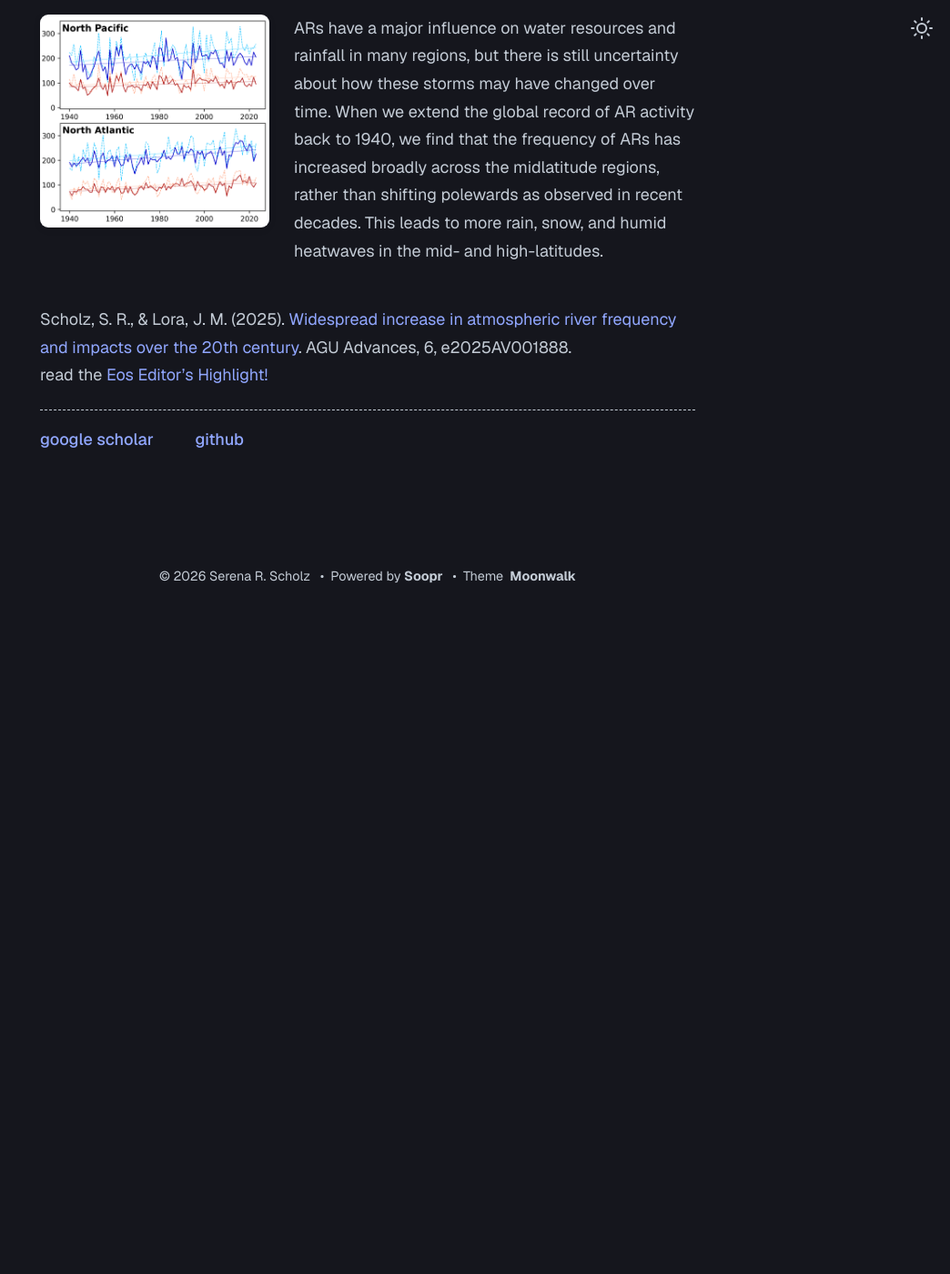
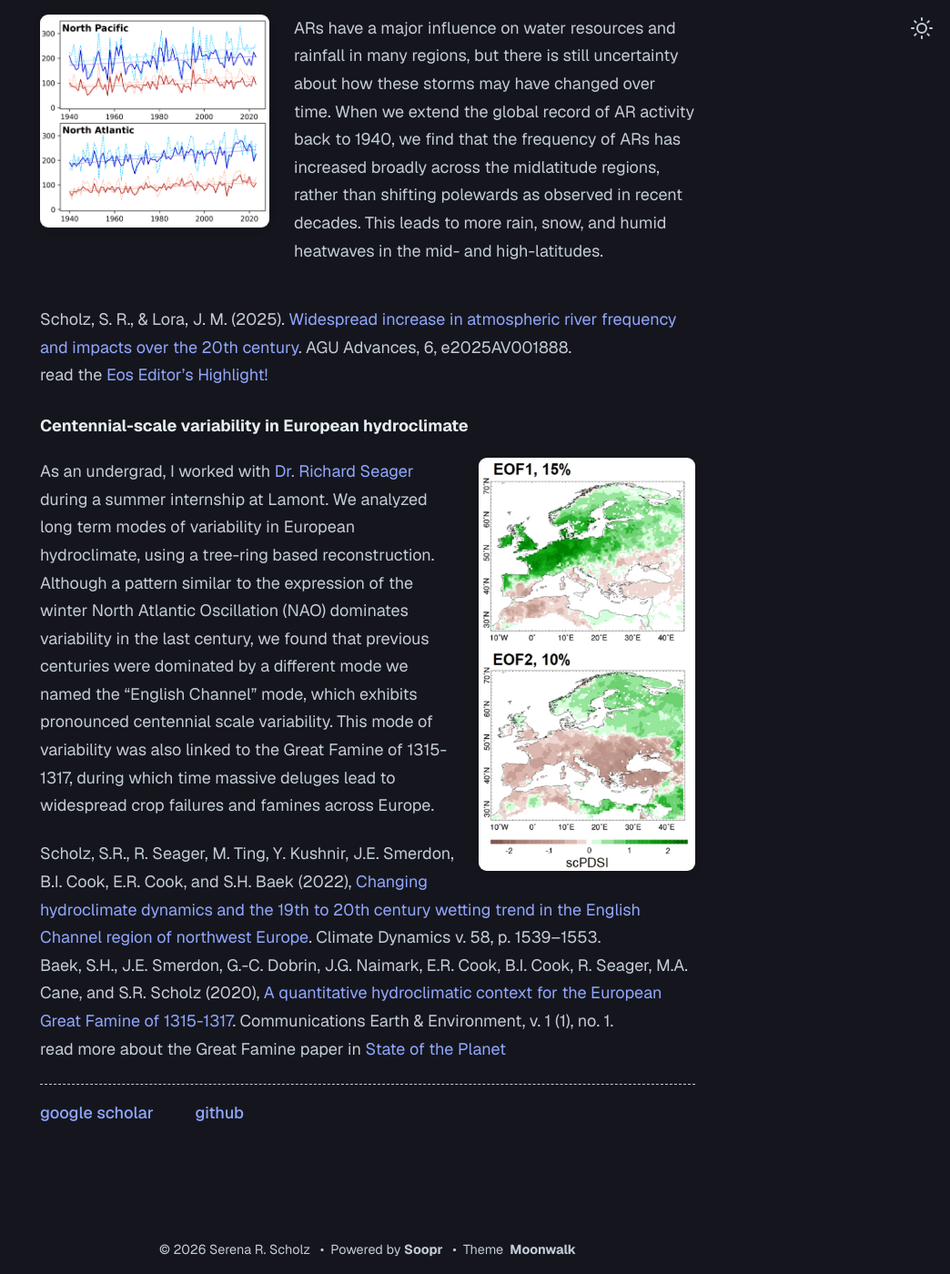
Before and after one commit to serenarscholz/serenarscholz.github.io, a Jekyll site: the page built from research.md, in a window 1280 px wide and 1400 px high, scrolled down 874 px. Shown: the whole window at 91% size, without its empty margins (236-1280 px from the left). Built offline with Jekyll 4.4.1, drawn with Linux system fonts in a browser that asks for light colours; before the commit the page ends 1533 px from its top, so only the background shows below that; some of the changed text lies outside the part shown.

Commit message:
Update research.md

```diff
--- a/research.md
+++ b/research.md
@@ -29,3 +28,15 @@ ARs have a major influence on water resources and rainfall in many regions, but
 
 Scholz, S. R., & Lora, J. M. (2025). [Widespread increase in atmospheric river frequency and impacts over the 20th century](https://doi.org/10.1029/2025AV001888). AGU Advances, 6, e2025AV001888.\
 read the [Eos Editor's Highlight!](https://eos.org/editor-highlights/future-hotspots-of-hazardous-rivers-in-the-atmosphere)
+
+#### Centennial-scale variability in European hydroclimate
+
+<img src="/assets/ecmode_2.png"
+     alt="English Channel mode"
+     style="float: right; width: 33%; margin: 0 0 1em 1.5em;">
+
+As an undergrad, I worked with [Dr. Richard Seager](https://ocp.ldeo.columbia.edu/res/div/ocp/people/seager/) during a summer internship at Lamont. We analyzed long term modes of variability in European hydroclimate, using a tree-ring based reconstruction. Although a pattern similar to the expression of the winter North Atlantic Oscillation (NAO) dominates variability in the last century, we found that previous centuries were dominated by a different mode we named the "English Channel" mode, which exhibits pronounced centennial scale variability. This mode of variability was also linked to the Great Famine of 1315-1317, during which time massive deluges lead to widespread crop failures and famines across Europe.
+
+Scholz, S.R., R. Seager, M. Ting, Y. Kushnir, J.E. Smerdon, B.I. Cook, E.R. Cook, and S.H. Baek (2022), [Changing hydroclimate dynamics and the 19th to 20th century wetting trend in the English Channel region of northwest Europe]( https://doi.org/10.1007/s00382-021-05977-5). Climate Dynamics v. 58, p. 1539–1553.\
+Baek, S.H., J.E. Smerdon, G.-C. Dobrin, J.G. Naimark, E.R. Cook, B.I. Cook, R. Seager, M.A. Cane, and S.R. Scholz (2020), [A quantitative hydroclimatic context for the European Great Famine of 1315-1317](https://doi.org/10.1038/s43247-020-00016-3). Communications Earth & Environment, v. 1 (1), no. 1.\
+read more about the Great Famine paper in [State of the Planet](https://news.climate.columbia.edu/2020/09/22/great-famine-soggiest-years-centuries/)
```
Also changed, not shown: other parts of research.md (+2 -3 lines).
